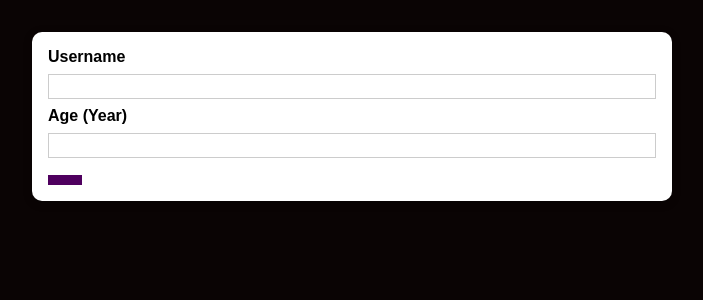
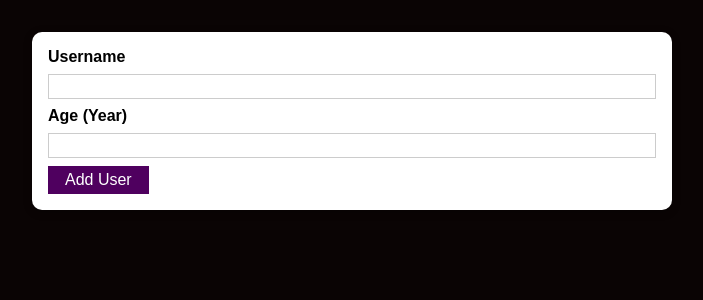
Before and after one commit to PayalSasmal10/adduser-project, a React (Create React App) app: page / in a window 1280 px wide. Shown: the top 300 px of the page, without its empty margins (288-991 px from the left). Built offline with nearby package versions, Linux system fonts and the light colour scheme.

Commit message:
listenting input and taking action based on that

```diff
--- a/src/components/UI/Button.js
+++ b/src/components/UI/Button.js
@@ -8,7 +8,7 @@ const Button = (props) => {
       className={styles.button}
       type={props.type || "button"}
       onClick={props.onClick}
-    ></button>
+    >{props.children}</button>
   );
 };
 export default Button;
```
